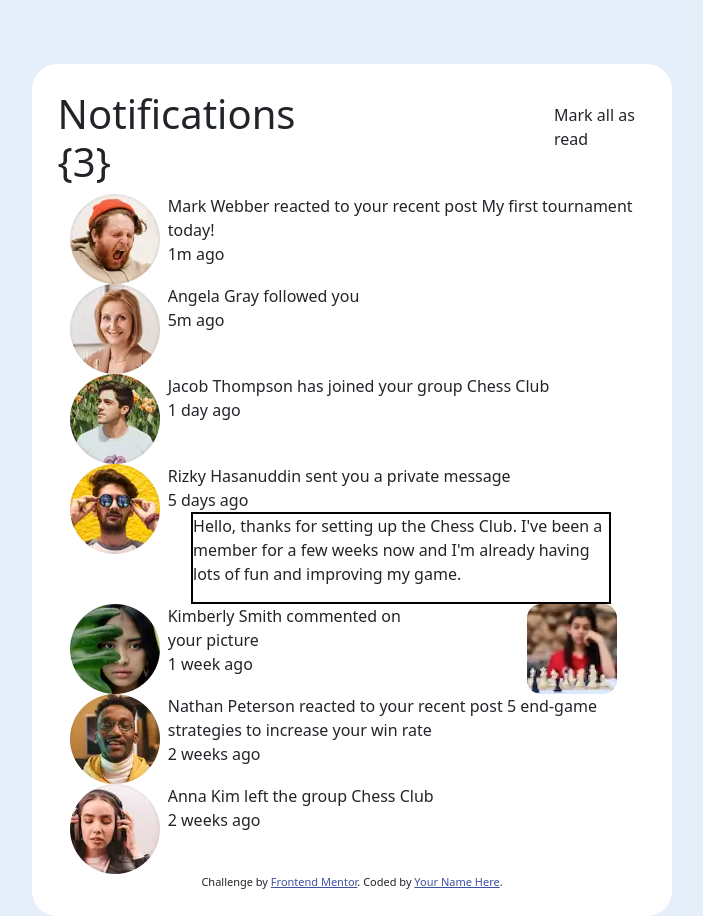
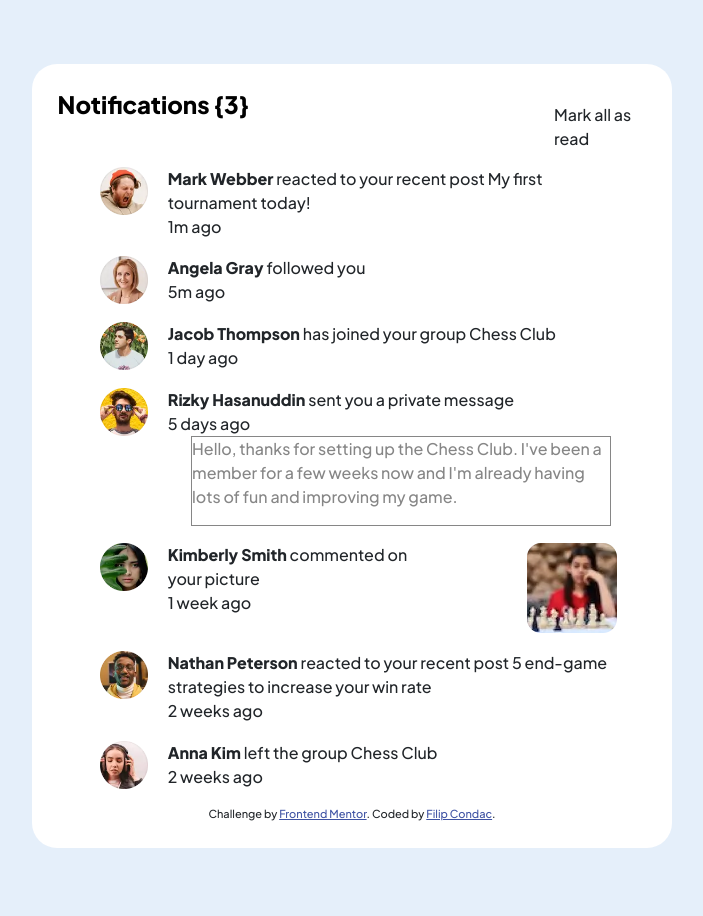
Before and after one commit to FilipCondac/notifications-page-main, a plain HTML site: page index.html in a window 1280 px wide. Shown: the whole page, without its empty margins (288-991 px from the left). After the commit the page ends 848 px from the top, so only its background shows below. Drawn offline with nearby package versions, Linux system fonts and the light colour scheme.

Commit message:
Added styling and correct spacing to content

```diff
--- a/assets/styles.css
+++ b/assets/styles.css
@@ -1,5 +1,7 @@
+@import url('https://fonts.googleapis.com/css2?family=Plus+Jakarta+Sans:wght@500;800&display=swap');
 body {
-    background-color: hsl(211, 68%, 94%)
+    background-color: hsl(211, 68%, 94%);
+    font-family: 'Plus Jakarta Sans', sans-serif;
   }
 
   .attribution {
@@ -19,6 +21,17 @@ body {
     border-radius: 25px;
     padding: 2%;
     background-color: hsl(0, 0%, 100%);
+  }
+
+  h1{
+    color: black;
+    font-weight: bold;
+    font-size: 1.5rem;
+    padding-bottom: 1rem;
+  }
+
+  .content-text{
+    font-size: 16px;
   }
 
   .grid-container-element {
@@ -43,8 +56,20 @@ body {
       width: 90%;
       margin-left: auto;
       margin-right: auto;
-      border: 2px solid black
+      border: 1px solid rgb(134, 134, 134);
+      font-size: 16px;
+      color: rgb(134, 134, 134);
   }
   .image-comment{
       padding-left: 13%;
   }
+
+  .profile-img{
+      width: 3rem;
+      height: auto;
+      margin-left: 30px;
+  }
+
+  .container{
+      padding-bottom: 3%;
+  }
--- a/index.html
+++ b/index.html
@@ -31,11 +31,11 @@
         <div class="row ">
 
           <div class="col-md-2">
-            <img src="assets/images/avatar-mark-webber.webp">
+            <img src="assets/images/avatar-mark-webber.webp" class="profile-img">
           </div>
 
           <div class="col-md-10">
-            Mark Webber reacted to your recent post My first tournament today!</br>
+            <b> Mark Webber </b> reacted to your recent post My first tournament today!</br>
             1m ago
           </div>
 
@@ -46,11 +46,11 @@
         <div class="row ">
 
           <div class="col-md-2">
-            <img src="assets/images/avatar-angela-gray.webp">
+            <img src="assets/images/avatar-angela-gray.webp" class="profile-img">
           </div>
 
           <div class="col-md-10">
-            Angela Gray followed you</br>
+            <b> Angela Gray </b> followed you</br>
             5m ago
           </div>
 
@@ -61,11 +61,11 @@
         <div class="row ">
 
           <div class="col-md-2">
-            <img src="assets/images/avatar-jacob-thompson.webp">
+            <img src="assets/images/avatar-jacob-thompson.webp" class="profile-img">
           </div>
 
           <div class="col-md-10">
-            Jacob Thompson has joined your group Chess Club
+            <b>Jacob Thompson</b> has joined your group Chess Club
             </br>
             1 day ago
           </div>
@@ -77,16 +77,16 @@
         <div class="row ">
 
           <div class="col-md-2">
-            <img src="assets/images/avatar-rizky-hasanuddin.webp">
+            <img src="assets/images/avatar-rizky-hasanuddin.webp" class="profile-img">
           </div>
 
           <div class="col-md-10">
-            Rizky Hasanuddin sent you a private message
+            <b> Rizky Hasanuddin </b> sent you a private message
             </br>
             5 days ago
             <br>
             <div class="board-private-message">
-              <p> Hello, thanks for setting up the Chess Club. I've been a member for a
+              <p class="content-text"> Hello, thanks for setting up the Chess Club. I've been a member for a
                 few
                 weeks now and
                 I'm already having lots of fun and improving my game.</p>
@@ -101,11 +101,11 @@
         <div class="row ">
 
           <div class="col-lg-2 col-md-2">
-            <img src="assets/images/avatar-kimberly-smith.webp">
+            <img src="assets/images/avatar-kimberly-smith.webp" class="profile-img">
           </div>
 
           <div class="col-lg-6 col-md-10">
-            Kimberly Smith commented on your picture
+            <b> Kimberly Smith</b> commented on your picture
             <br>
             1 week ago
 
@@ -122,11 +122,11 @@
         <div class="row ">
 
           <div class="col-md-2">
-            <img src="assets/images/avatar-nathan-peterson.webp">
+            <img src="assets/images/avatar-nathan-peterson.webp" class="profile-img">
           </div>
 
           <div class="col-md-10">
-            Nathan Peterson reacted to your recent post 5 end-game strategies to increase your win rate
+            <b> Nathan Peterson </b> reacted to your recent post 5 end-game strategies to increase your win rate
 
             </br>
             2 weeks ago
@@ -139,11 +139,11 @@
         <div class="row ">
 
           <div class="col-md-2">
-            <img src="assets/images/avatar-anna-kim.webp">
+            <img src="assets/images/avatar-anna-kim.webp" class="profile-img">
           </div>
 
           <div class="col-md-10">
-            Anna Kim left the group Chess Club
+            <b> Anna Kim </b> left the group Chess Club
 
             </br>
             2 weeks ago
@@ -156,7 +156,7 @@
 
     <div class="attribution">
       Challenge by <a href="https://www.frontendmentor.io?ref=challenge" target="_blank">Frontend Mentor</a>.
-      Coded by <a href="#">Your Name Here</a>.
+      Coded by <a href="#">Filip Condac</a>.
     </div>
   </div>
 </body>
```
